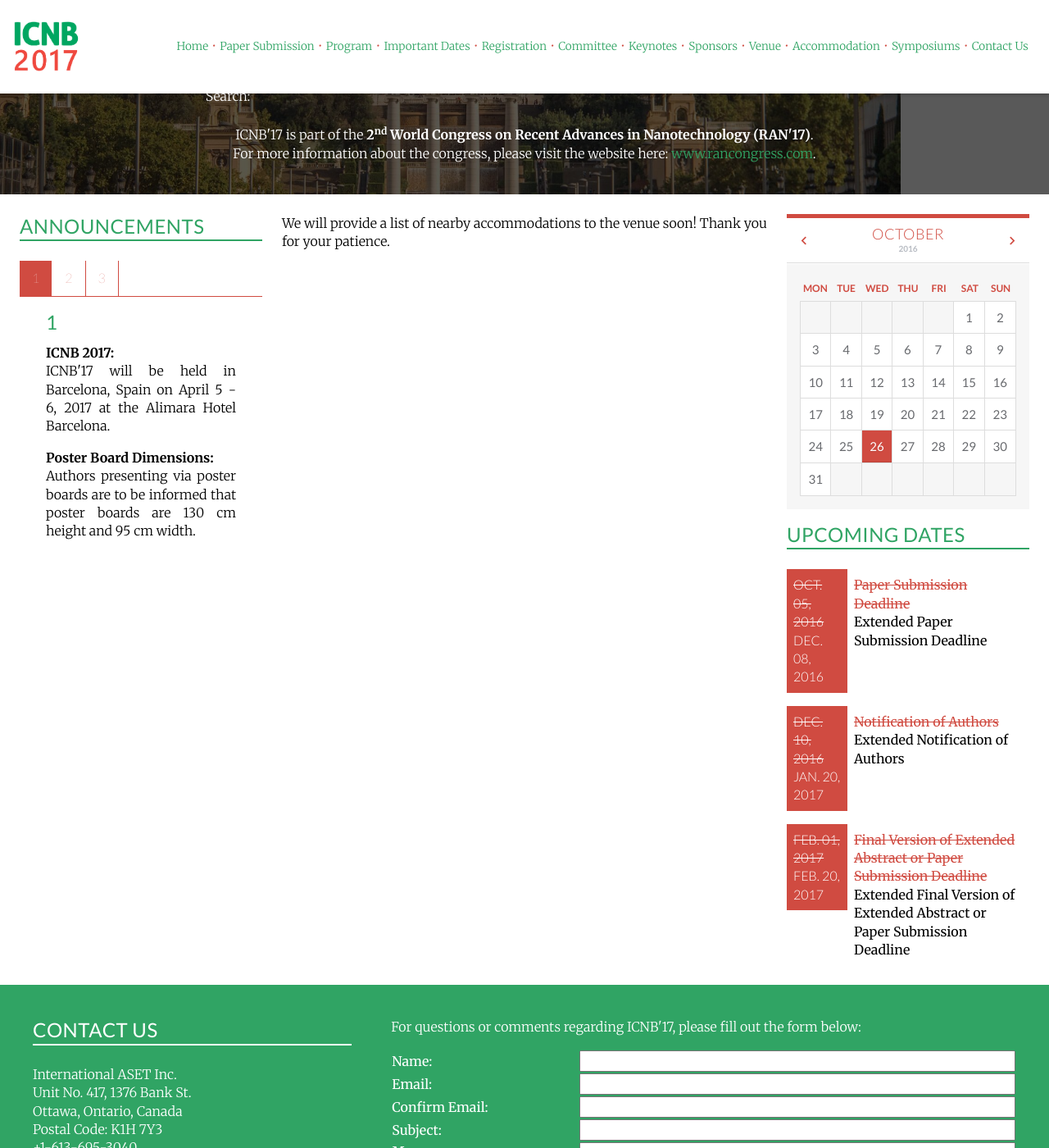
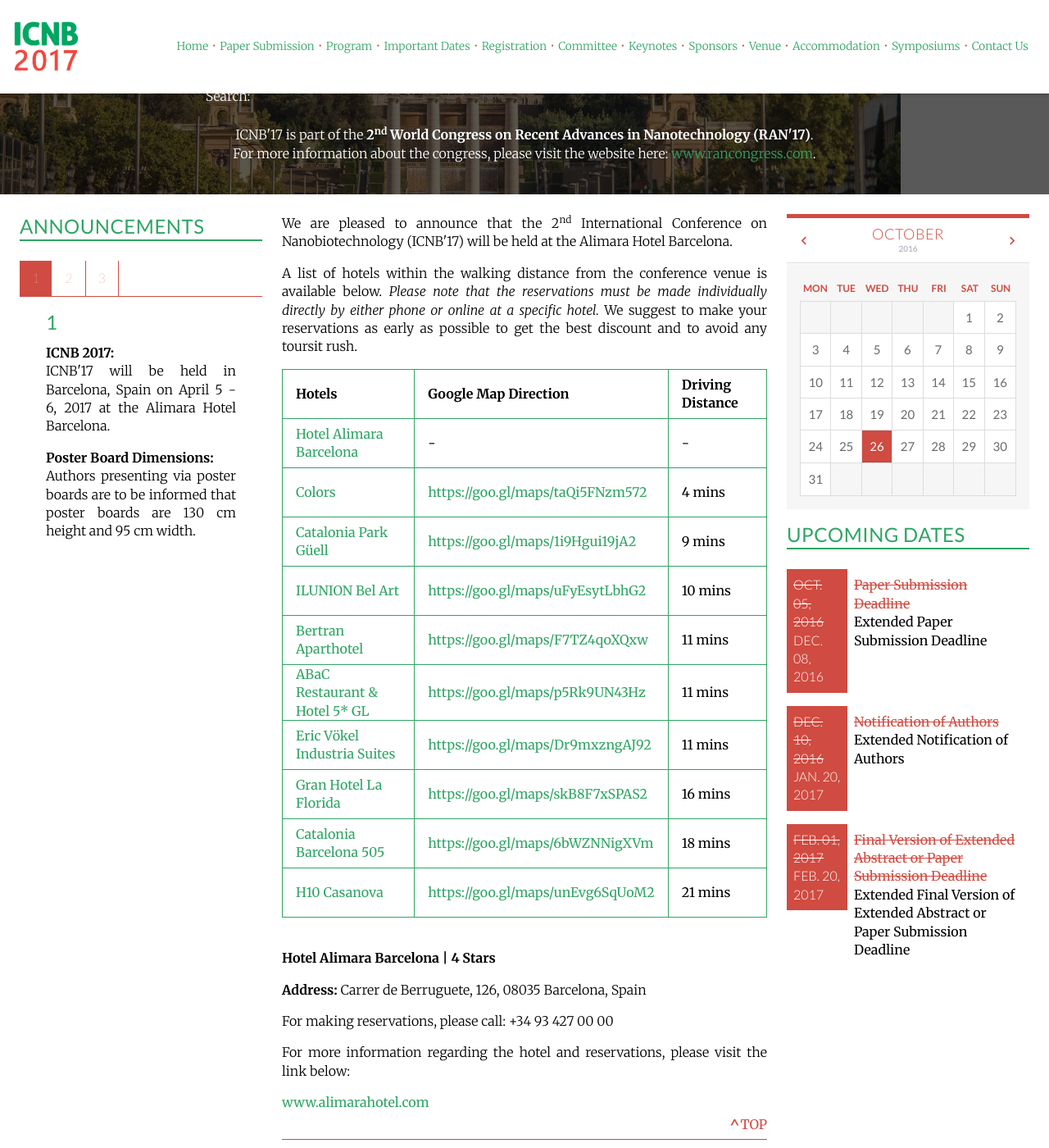
Before and after one commit to intaset/nbconference, a Jekyll site: the page built from accommodation.html, in a window 1280 px wide and 1400 px high, scrolled down 270 px. Shown: the whole window at 82% size. Built offline with Jekyll 4.4.1, drawn with Linux system fonts in a browser that asks for light colours; nearby versions of some CDN libraries; Markdown is read by kramdown in place of the engine named in the settings; comment, search, counter and statistics services are not loaded; some of the changed text lies outside the part shown.

Commit message:
updated website to 2017

```diff
--- a/accommodation.html
+++ b/accommodation.html
@@ -8,242 +8,226 @@ keyword: nanobio sensors, self-assembly, nanobiomechanics, nanobiomedicine, drug
 <a id="top"></a>
 <div class="unit unit-s-1 unit-m-1-4-1 unit-l-1-4-1">
   <div class="unit-spacer content">
-  <p class="body">We will provide a list of nearby accommodations to the venue soon! Thank you for your patience.</p>
-    <!-- <p class="body">A list of hotels within the walking distance from the conference venue is available below. Please note that the reservations must be made individually directly by either phone or online at a specific hotel. We suggest to make your reservations as early as possible to get the best discount and to avoid any tourist rush.</p>
+  <!-- <p class="body">We will provide a list of nearby accommodations to the venue soon! Thank you for your patience.</p> -->
+
+    <p class="body">We are pleased to announce that the 2<sup>nd</sup> International Conference on Nanobiotechnology (ICNB'17) will be held at the Alimara Hotel Barcelona. <!-- More importantly, we have collaborated with the hotel to offer our customers a reduced rate on the accommodations! Please click here for more information: Hotel Alimara Barcelona --></p>
+
+    <p class="body">A list of hotels within the walking distance from the conference venue is available below. <i>Please note that the reservations must be made individually directly by either phone or online at a specific hotel.</i> We suggest to make your reservations as early as possible to get the best discount and to avoid any toursit rush.</p>
 
 <table class="accommodation">
   <thead>
     <tr>
     <td><b>Hotels</b></td>
     <td><b>Google Map Direction</b></td>
-    <td><b>Walking Distance</b></td>
+    <td><b>Driving Distance</b></td>
     </tr>
     </thead>
     <tbody>
   <tr>
-    <td><a href="#0" class="body-link">Clarion Congress Hotel Prague</a></td>
+    <td><a href="#Hotel Alimara Barcelona" class="body-link">Hotel Alimara Barcelona</a></td>
       <td>-</td>
       <td>-</td>
     </tr>
 
     <tr>
-    <td><a href="#1" class="body-link">Hotel Pivovar</a></td>
-      <td><a href="http://goo.gl/maps/7QvdN" class="body-link">http://goo.gl/maps/7QvdN</a></td>
-      <td>3 Min.</td>
+    <td><a href="#Colors" class="body-link">Colors</a></td>
+      <td><a href="https://goo.gl/maps/taQi5FNzm572" class="body-link" target="_blank">https://goo.gl/maps/taQi5FNzm572</a></td>
+      <td>4 mins</td>
     </tr>
 
     <tr>
-    <td><a href="#2" class="body-link">Hotel Inturprag</a></td>
-      <td><a href="http://goo.gl/maps/VKzKP" class="body-link">http://goo.gl/maps/VKzKP</a></td>
-      <td>10 Min.</td>
+    <td><a href="#Catalonia Park Güell" class="body-link">Catalonia Park Güell</a></td>
+      <td><a href="https://goo.gl/maps/1i9Hgui19jA2" class="body-link" target="_blank">https://goo.gl/maps/1i9Hgui19jA2</a></td>
+      <td>9 mins</td>
     </tr>
 
     <tr>
-    <td><a href="#9" class="body-link">Art Deco Imperial Hotel</a></td>
-      <td><a href="https://goo.gl/maps/gYGoSS5A1ps" class="body-link">https://goo.gl/maps/gYGoSS5A1ps</a></td>
-      <td>16 Min. (drive)</td>
+    <td><a href="#ILUNION Bel Art" class="body-link">ILUNION Bel Art</a></td>
+      <td><a href="https://goo.gl/maps/uFyEsytLbhG2" class="body-link" target="_blank">https://goo.gl/maps/uFyEsytLbhG2</a></td>
+      <td>10 mins</td>
     </tr>
 
     <tr>
-    <td><a href="#10" class="body-link">Hilton Prague Hotel</a></td>
-      <td><a href="https://goo.gl/maps/qY28mMko31F2" class="body-link">https://goo.gl/maps/qY28mMko31F2</a></td>
-      <td>17 Min. (drive)</td>
+    <td><a href="#Bertran Aparthotel" class="body-link">Bertran Aparthotel</a></td>
+      <td><a href="https://goo.gl/maps/F7TZ4qoXQxw" class="body-link" target="_blank">https://goo.gl/maps/F7TZ4qoXQxw</a></td>
+      <td>11 mins</td>
     </tr>
 
     <tr>
-    <td><a href="#3" class="body-link">Hotel Esprit</a></td>
-      <td><a href="http://goo.gl/maps/rGoNa" class="body-link">http://goo.gl/maps/rGoNa</a></td>
-      <td>20 Min.</td>
+    <td><a href="#ABaC Restaurant & Hotel 5* GL" class="body-link">ABaC Restaurant & Hotel 5* GL</a></td>
+      <td><a href="https://goo.gl/maps/p5Rk9UN43Hz" class="body-link" target="_blank">https://goo.gl/maps/p5Rk9UN43Hz</a></td>
+      <td>11 mins</td>
     </tr>
 
     <tr>
-    <td><a href="#4" class="body-link">Relax Inn</a></td>
-      <td><a href="http://goo.gl/maps/2E6KV" class="body-link">http://goo.gl/maps/2E6KV</a></td>
-      <td>20 Min.</td>
+    <td><a href="#Eric Vökel Industria Suites" class="body-link">Eric Vökel Industria Suites</a></td>
+      <td><a href="https://goo.gl/maps/Dr9mxzngAJ92" class="body-link" target="_blank">https://goo.gl/maps/Dr9mxzngAJ92</a></td>
+      <td>11 mins</td>
     </tr>
 
     <tr>
-    <td><a href="#5" class="body-link">Hotel Arlington</a></td>
-      <td><a href="http://goo.gl/maps/cl9Aa" class="body-link">http://goo.gl/maps/cl9Aa</a></td>
-      <td>20 Min.</td>
+    <td><a href="#Gran Hotel La Florida" class="body-link">Gran Hotel La Florida</a></td>
+      <td><a href="https://goo.gl/maps/skB8F7xSPAS2" class="body-link" target="_blank">https://goo.gl/maps/skB8F7xSPAS2</a></td>
+      <td>16 mins</td>
     </tr>
 
     <tr>
-    <td><a href="#6" class="body-link">Hostel Sunshine</a></td>
-      <td><a href="http://goo.gl/maps/g6cIW" class="body-link">http://goo.gl/maps/g6cIW</a></td>
-      <td>20 Min.</td>
+    <td><a href="#Catalonia Barcelona 505" class="body-link">Catalonia Barcelona 505</a></td>
+      <td><a href="https://goo.gl/maps/6bWZNNigXVm" class="body-link" target="_blank">https://goo.gl/maps/6bWZNNigXVm</a></td>
+      <td>18 mins</td>
     </tr>
 
     <tr>
-    <td><a href="#7" class="body-link">Hotel Carol</a></td>
-      <td><a href="http://goo.gl/maps/jjNke" class="body-link">http://goo.gl/maps/jjNke</a></td>
-      <td>20 Min.</td>
+    <td><a href="#H10 Casanova" class="body-link">H10 Casanova</a></td>
+      <td><a href="https://goo.gl/maps/unEvg6SqUoM2" class="body-link" target="_blank">https://goo.gl/maps/unEvg6SqUoM2</a></td>
+      <td>21 mins</td>
     </tr>
 
-  <tr>
-    <td><a href="#8" class="body-link">Hotel Brilliant</a></td>
-      <td><a href="http://goo.gl/maps/uyfy3" class="body-link">http://goo.gl/maps/uyfy3</a></td>
-      <td>20 Min.</td>
-  </tr>
   </tbody>
 </table><br>
 
-<span class="anchor" id="0"></span>
+<span class="anchor" id="Hotel Alimara Barcelona"></span>
 <div class="bottom-border">
-<p class="body bold">Clarion Congress Hotel Prague | 4 Stars</p>
-<p class="body"><b>Address:</b> Freyova 945/33, 190 00 Praha, Czech Republic</p>
+<p class="body bold">Hotel Alimara Barcelona | 4 Stars</p>
+<p class="body"><b>Address:</b> Carrer de Berruguete, 126, 08035 Barcelona, Spain</p>
 
-<p class="body">For making reservations, please call: +420 211 131 111<br>
-<b>Group Discount:</b> Mention the conference to receive a Clarion discount.</p>
+<p class="body">For making reservations, please call: +34 93 427 00 00<br>
+<!-- <b>Group Discount:</b> Mention the conference to receive a Clarion discount. --></p>
 
-<p class="body"><b>To reserve a room:</b> please download and fill out the <a href="../Clarion_Form.doc" class="body-link">Booking Form</a> and send directly to the hotel email address mentioned on the form.</p>
+<!-- <p class="body"><b>To reserve a room with a discounted price:</b> please download and fill out the <a href="../Clarion_Form.doc" class="body-link">Booking Form</a> and send directly to the hotel email address mentioned on the form.</p> -->
 
-<p class="body">For more information regarding the hotel, please visit the link below:</p>
+<p class="body">For more information regarding the hotel and reservations, please visit the link below:</p>
 
-<a href="http://www.clarioncongresshotelprague.com/en/" class="body-link">www.clarioncongresshotelprague.com</a>
+<a href="http://www.alimarahotel.com/en/home" class="body-link">www.alimarahotel.com</a>
 
 <a href="#top" class="top">TOP</a>
 </div>
 
-<span class="anchor" id="1"></span>
+<span class="anchor" id="ABaC Restaurant & Hotel 5* GL"></span>
 <div class="bottom-border">
-<p class="body bold">Hotel Pivovar | 3 Stars</p>
-<p class="body"><b>Address:</b> Freyova 1/12, 190 00 Prague 9-Vysočany, Czech Republic</p>
+<p class="body bold">ABaC Restaurant & Hotel 5* GL | 5 Stars</p>
+<p class="body"><b>Address:</b> Av. del Tibidabo, 1, 08022 Barcelona, Spain</p>
 
-<p class="body">For making reservations, please call: +420 283 892 150</p>
+<p class="body">For making reservations, please call: +34 933 19 66 00</p>
 
-<p class="body">For more information regarding this hotel or to book online, please visit the link below:</p>
+<p class="body">For more information regarding the hotel and reservations, please visit the link below:</p>
 
-<a href="http://www.hotel-pivovar.cz/" class="body-link">www.hotel-pivovar.cz</a>
+<a href="http://www.abacbarcelona.com/en" class="body-link">www.abacbarcelona.com</a>
 
 <a href="#top" class="top">TOP</a>
 </div>
 
-<span class="anchor" id="2"></span>
+<span class="anchor" id="Gran Hotel La Florida"></span>
 <div class="bottom-border">
-<p class="body bold">Hotel Inturprag | 3 Stars</p>
-<p class="body"><b>Address:</b> Lisabonská 606/10, 190 00 Prague, Czech Republic</p>
+<p class="body bold">Gran Hotel La Florida | 5 Stars</p>
+<p class="body"><b>Address:</b> Ctra. de Vallvidrera al Tibidabo, 83-93, 08035 Barcelona, Spain</p>
 
-<p class="body">For making reservations, please call: +420 226 208 053</p>
+<p class="body">For making reservations, please call: +34 932 59 30 00</p>
 
-<p class="body">For more information regarding this hotel and making online reservation, please visit the link below:</p>
+<p class="body">For more information regarding the hotel and reservations, please visit the link below:</p>
 
-<a href="http://www.hotelinturprag.com/" class="body-link">www.hotelinturprag.com</a>
+<a href="http://www.hotellaflorida.com/en/" class="body-link">www.hotellaflorida.com</a>
 
 <a href="#top" class="top">TOP</a>
 </div>
 
-<span class="anchor" id="9"></span>
+<span class="anchor" id="ILUNION Bel Art"></span>
 <div class="bottom-border">
-<p class="body bold">Art Deco Imperial Hotel | 5 Stars</p>
-<p class="body"><b>Address:</b> Na Poříčí 1072/15, 110 00 Praha 1, Czech Republic</p>
+<p class="body bold">ILUNION Bel Art | 4 Stars</p>
+<p class="body"><b>Address:</b> Carrer de Lepant, 406, 08025 Barcelona, Spain</p>
 
-<p class="body">For making reservations, please call: +420-246 011 600</p>
+<p class="body">For making reservations, please call: +34 934 33 54 40</p>
 
-<p class="body">For more information regarding this hotel and making online reservation, please visit the link below:</p>
+<p class="body">For more information regarding the hotel and reservations, please visit the link below:</p>
 
-<a href="http://www.hotel-imperial.cz/" class="body-link">www.hotel-imperial.cz</a>
+<a href="http://en.ilunionbelart.com/" class="body-link">www.en.ilunionbelart.com</a>
 
 <a href="#top" class="top">TOP</a>
 </div>
 
-<span class="anchor" id="10"></span>
+<span class="anchor" id="Catalonia Barcelona 505"></span>
 <div class="bottom-border">
-<p class="body bold">Hilton Prague Hotel | 5 Stars</p>
-<p class="body"><b>Address:</b> Pobřežní 1, 186 00 Praha 8, Czech Republic</p>
+<p class="body bold">Catalonia Barcelona 505 | 4 Stars</p>
+<p class="body"><b>Address:</b> Carrer de Muntaner, 505, 08022 Barcelona, Spain</p>
 
-<p class="body">For making reservations, please call: +420 224 841 111</p>
+<p class="body">For making reservations, please call: +34 932 12 80 12</p>
 
-<p class="body">For more information regarding this hotel and making online reservation, please visit the link below:</p>
+<p class="body">For more information regarding the hotel and reservations, please visit the link below:</p>
 
-<a href="http://www3.hilton.com/en/hotels/czech-republic/hilton-prague-PRGHITW/index.html?WT.mc_id=zELWAKN0EMEA1HI2DMH3LocalSearch4DGGenericx6PRGHITW" class="body-link">www.hilton.com/en/hotels</a>
+<a href="http://www.hoteles-catalonia.com/es/nuestros_hoteles/europa/espanya/catalunya/barcelona/hotel_catalonia_barcelona_505/index.jsp" class="body-link">www.hoteles-catalonia.com</a>
 
 <a href="#top" class="top">TOP</a>
 </div>
 
-<span class="anchor" id="3"></span>
+<span class="anchor" id="Eric Vökel Industria Suites"></span>
 <div class="bottom-border">
-<p class="body bold">Hotel Esprit | 3 Stars</p>
-<p class="body"><b>Address:</b> Lihovarská 1094/8, 190 00 Prague 9, Czech Republic</p>
+<p class="body bold">Eric Vökel Industria Suites | 4 Stars</p>
+<p class="body"><b>Address:</b> Industria, 165, 08025 Barcelona, Spain</p>
 
-<p class="body">For making reservations, please call: +420 284 810 288</p>
+<p class="body">For making reservations, please call: +34 934 33 46 31</p>
 
-<p class="body">For more information regarding this hotel and making online reservation, please visit the link below:</p>
+<p class="body">For more information regarding the hotel and reservations, please visit the link below:</p>
 
-<a href="http://www.hotelesprit.eu/en/uvod.html" class="body-link">www.hotelesprit.eu</a>
+<a href="https://www.ericvokel.com/" class="body-link">www.ericvokel.com</a>
 
 <a href="#top" class="top">TOP</a>
 </div>
 
-<span class="anchor" id="4"></span>
+<span class="anchor" id="H10 Casanova"></span>
 <div class="bottom-border">
-<p class="body bold">Relax Inn | 4 Stars</p>
-<p class="body"><b>Address:</b> Novovysočanská 163/25, 190 00 Prague 9-Vysočany, Czech Republic</p>
+<p class="body bold">H10 Casanova | 4 Stars</p>
+<p class="body"><b>Address:</b> Gran Via de les Corts Catalanes, 559, 08011 Barcelona, Spain</p>
 
-<p class="body">For making reservations, please call: +420 284 828 749</p>
+<p class="body">For making reservations, please call: +34 933 96 48 00</p>
 
-<p class="body">For more information regarding this hotel and making online reservation, please visit the link below:</p>
+<p class="body">For more information regarding the hotel and reservations, please visit the link below:</p>
 
-<a href="http://www.relaxinn.cz/en/" class="body-link">www.relaxinn.cz</a>
+<a href="https://www.h10hotels.com/en/barcelona-hotels/h10-casanova" class="body-link">www.h10hotels.com</a>
 
 <a href="#top" class="top">TOP</a>
 </div>
 
-<span class="anchor" id="5"></span>
+<span class="anchor" id="Catalonia Park Güell"></span>
 <div class="bottom-border">
-<p class="body bold">Hotel Arlington | 3 Stars</p>
-<p class="body"><b>Address:</b> Kurta Konráda 22, Praha, 19000</p>
+<p class="body bold">Catalonia Park Güell | 3 Stars</p>
+<p class="body"><b>Address:</b> Passeig de la Mare de Déu del Coll, 10, 08023 Barcelona, Spain</p>
 
-<p class="body">For making reservations, please call: +420 284 813 005</p>
+<p class="body">For making reservations, please call: +34 932 19 12 04</p>
 
-<p class="body">For more information regarding this hotel and making online reservation, please visit the link below:</p>
+<p class="body">For more information regarding the hotel and reservations, please visit the link below:</p>
 
-<a href="http://www.arlingtonhotel.cz/en/" class="body-link">www.arlingtonhotel.cz</a>
+<a href="http://www.hoteles-catalonia.com/es/nuestros_hoteles/europa/espanya/catalunya/barcelona/hotel_catalonia_park_guell/index.jsp" class="body-link">www.hoteles-catalonia.com</a>
 
 <a href="#top" class="top">TOP</a>
 </div>
 
-<span class="anchor" id="6"></span>
+<span class="anchor" id="Bertran Aparthotel"></span>
 <div class="bottom-border">
-<p class="body bold">Hostel Sunshine | 3 Stars</p>
-<p class="body"><b>Address:</b> Drahobejlova 1058/17, Praha-Libeň, Czech Republic</p>
+<p class="body bold">Bertran Aparthotel | 3 Stars</p>
+<p class="body"><b>Address:</b> Carrer de Bertran, 150, 08022 Barcelona, Spain</p>
 
-<p class="body">For making reservations, please call: +420 777 775 522</p>
+<p class="body">For making reservations, please call: +34 932 12 75 50</p>
 
-<p class="body">For more information regarding this hotel and making online reservation, please visit the link below:</p>
+<p class="body">For more information regarding the hotel and reservations, please visit the link below:</p>
 
-<a href="http://www.ubytovny-v-praze.cz/" class="body-link">www.ubytovny-v-praze.cz</a>
+<a href="http://www.aparthotelbertran.com/es/" class="body-link">www.aparthotelbertran.com</a>
 
 <a href="#top" class="top">TOP</a>
 </div>
 
-<span class="anchor" id="7"></span>
+<span class="anchor" id="Colors"></span>
 <div class="bottom-border">
-<p class="body bold">Hotel Carol | 3 Stars</p>
-<p class="body"><b>Address:</b> Kurta Konráda 12, 190 00 Prague 9, Czech Republic</p>
+<p class="body bold">Colors | 2 Stars</p>
+<p class="body"><b>Address:</b> C/ Campoamor, 79, 08031 Barcelona, Spain</p>
 
-<p class="body">For making reservations, please call: +420 284 019 911</p>
+<p class="body">For making reservations, please call: +34 93 274 99 20</p>
 
-<p class="body">For more information regarding this hotel and making online reservation, please visit the link below:</p>
+<p class="body">For more information regarding the hotel and reservations, please visit the link below:</p>
 
-<a href="http://www.hotelcarol.com/en/contact" class="body-link">www.hotelcarol.com</a>
+<a href="http://www.hotelcolors.com/" class="body-link">www.hotelcolors.com</a>
 
 <a href="#top" class="top">TOP</a>
 </div>
 
-<span class="anchor" id="8"></span>
-<div class="bottom-border">
-<p class="body bold">Hotel Brilliant | 3 Star</p>
-<p class="body"><b>Address:</b> Prosecká 73/69, 190 00, Czech Republic</p>
-
-<p class="body">For making reservations, please call: +420 777 780 449</p>
-
-<p class="body">For more information regarding this hotel and making online reservation, please visit the link below:</p>
-
-<a href="http://www.hotelbrilliant.cz/en/" class="body-link">www.hotelbrilliant.cz</a>
-
-<a href="#top" class="top">TOP</a>
-</div> -->
-
   </div>
   </div>
```
Also changed, not shown: 1 other file. Lines whose indentation alone changed are shown as unchanged.
